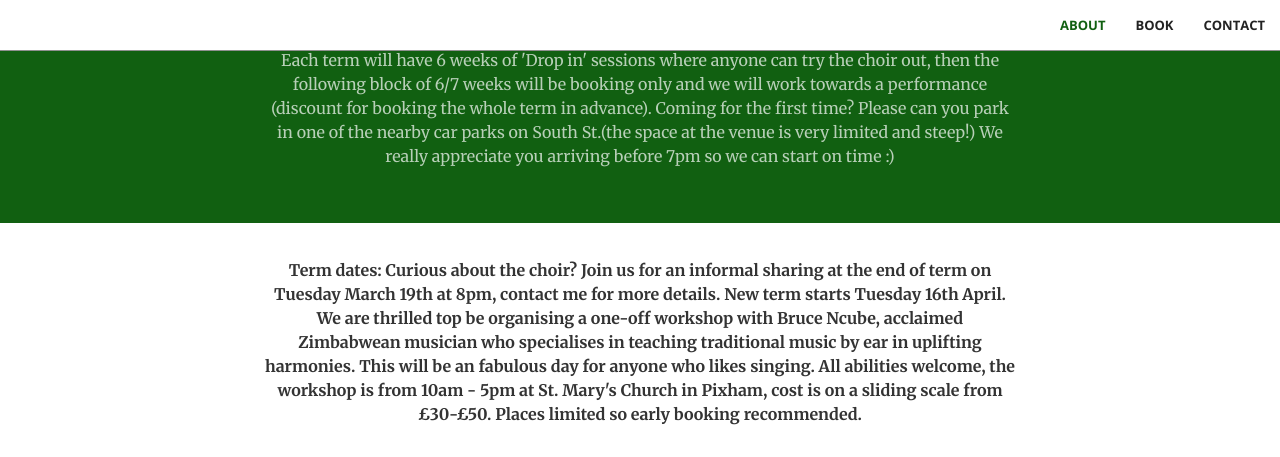
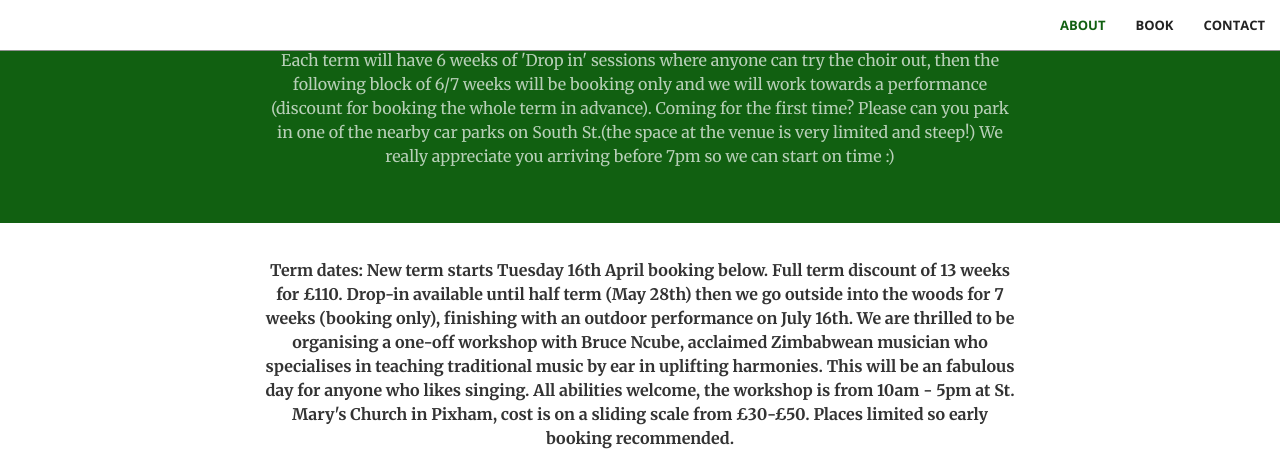
Before and after one commit to thewildchoir/thewildchoir-website, a Jekyll site: the page built from index.html, in a window 1280 px wide and 900 px high, scrolled down 1095 px, cut to the strip 0-457 px from the top of the window. Built offline with Jekyll 4.4.1, drawn with Linux system fonts in a browser that asks for light colours.

Commit message:
Update booking.html

```diff
--- a/_includes/booking.html
+++ b/_includes/booking.html
@@ -2,7 +2,7 @@
     <div class="container">
        <div class="row">
             <div class="col-lg-8 col-lg-offset-2 text-center">
-                <p class="text-book"><b>Term dates: Curious about the choir? Join us for an informal sharing at the end of term on Tuesday March 19th at 8pm, contact me for more details. New term starts Tuesday 16th April. We are thrilled top be organising a one-off workshop with Bruce Ncube, acclaimed Zimbabwean musician who specialises in teaching traditional music by ear in uplifting harmonies. This will be an fabulous day for anyone who likes singing. All abilities welcome, the workshop is from 10am - 5pm at St. Mary's Church in Pixham, cost is on a sliding scale from £30-£50. Places limited so early booking recommended. <br></b></p>
+                <p class="text-book"><b>Term dates:  New term starts Tuesday 16th April booking below. Full term discount of 13 weeks for £110. Drop-in available until half term (May 28th) then we go outside into the woods for 7 weeks (booking only), finishing with an outdoor performance on July 16th. We are thrilled to be organising a one-off workshop with Bruce Ncube, acclaimed Zimbabwean musician who specialises in teaching traditional music by ear in uplifting harmonies. This will be an fabulous day for anyone who likes singing. All abilities welcome, the workshop is from 10am - 5pm at St. Mary's Church in Pixham, cost is on a sliding scale from £30-£50. Places limited so early booking recommended. <br></b></p>
 <script async
   src="https://js.stripe.com/v3/buy-button.js">
 </script>
```
